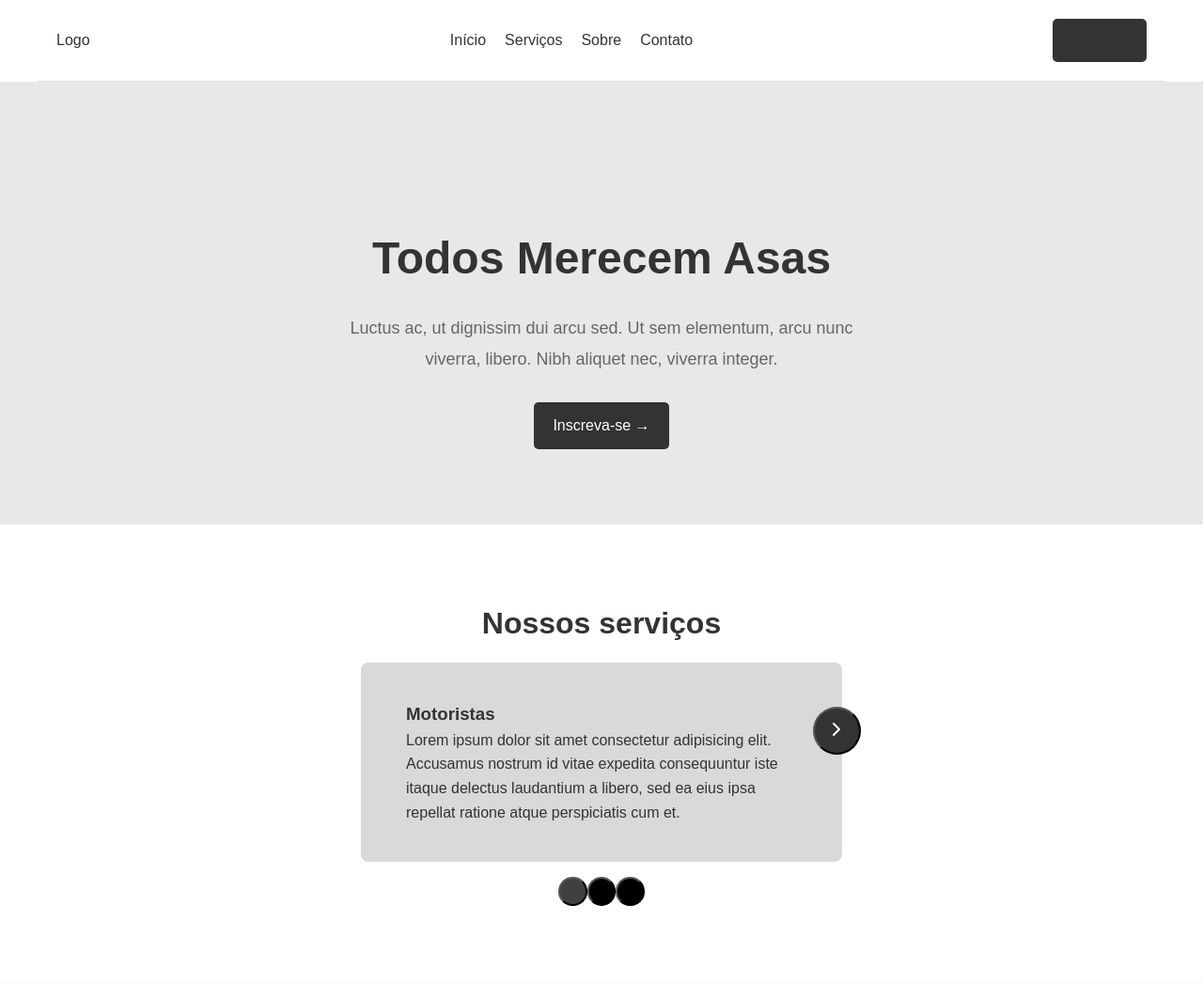
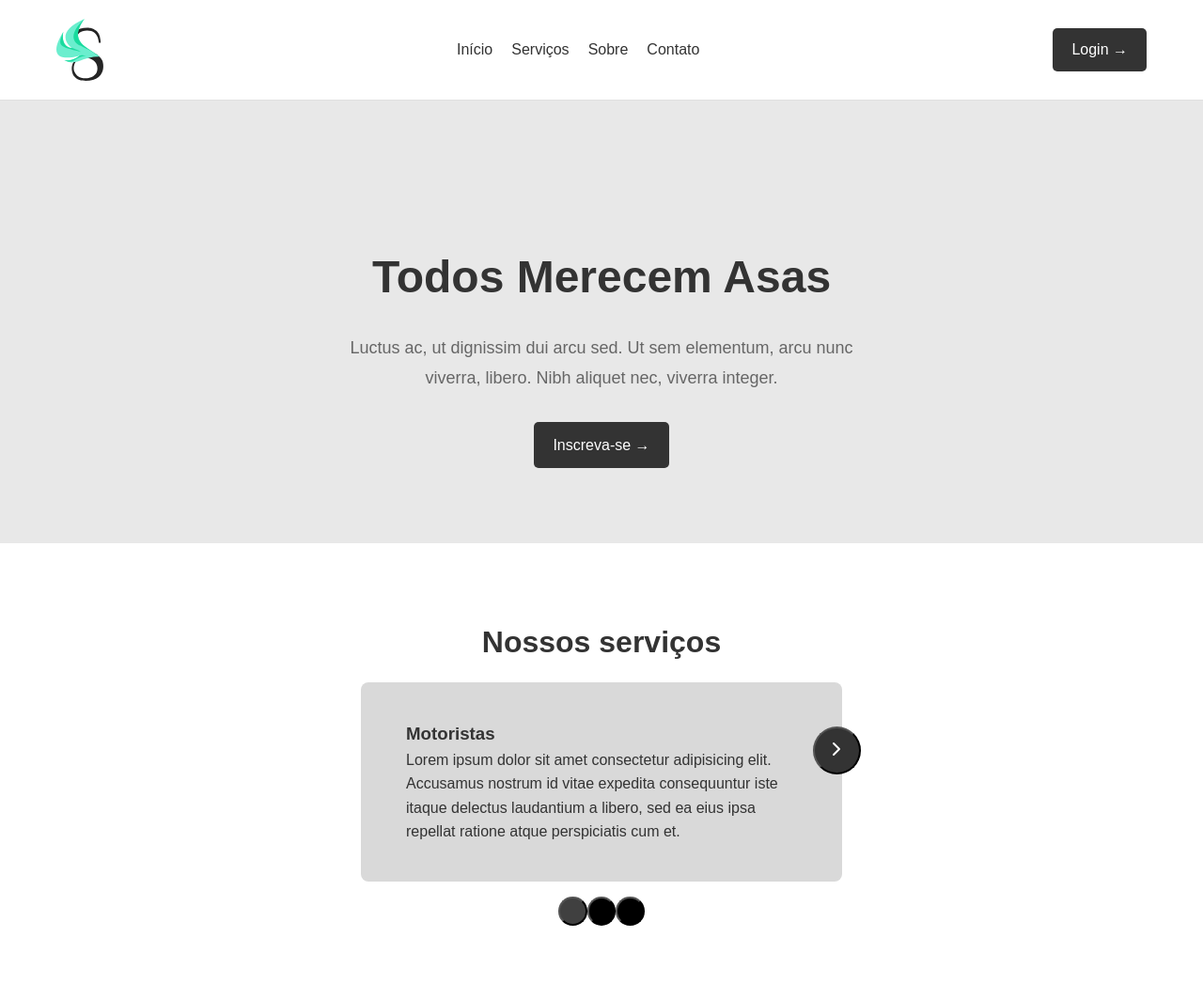
Before and after one commit to Joljolionn/sumus-frontend, a website: page Pages/landingpage.html in a window 1280 px wide. Shown: the top 1047 px of the page at 94% size. Drawn offline with Linux system fonts and the light colour scheme.

Commit message:
style: ajusta layout do header e adiciona imagens

```diff
--- a/Pages/landingpage.html
+++ b/Pages/landingpage.html
@@ -9,8 +9,9 @@
 
 <body>
 <!-- Header -->
-    <header class="container">
-        <div class="logo">Logo</div>
+    <header>
+        <div class="container">
+            <img src="../assets/img/logo-preta.svg" width="50" alt="">
             <button aria-controls="primary-navigation" aria-expanded="false" class="menu-hamburguer">
                 <div class="line"></div>
                 <div class="line"></div>
@@ -26,6 +27,7 @@
                 </ul>
                 <a href="/login" class="login-btn">Login →</a>
             </nav>
+        </div>
     </header>
 
     <!-- Hero Section -->
--- a/assets/css/home/introducao.css
+++ b/assets/css/home/introducao.css
@@ -7,11 +7,14 @@ header {
   top: 0;
   background: var(--white-color);
   z-index: 500;
+  border-bottom: 1px solid var(--light-gray-color);
+}
+
+header .container {
   padding: 20px;
   display: grid;
   align-items: center;
   grid-template-columns: auto 1fr auto;
-  border-bottom: 1px solid var(--light-gray-color);
 }
 
 .menu-hamburguer {
@@ -52,7 +55,7 @@ header {
 
 .login-btn {
   background-color: #333;
-  color: var(--white);
+  color: var(--white-color);
   border: none;
   padding: 10px 20px;
   border-radius: 5px;
```
Also changed, not shown: assets/img/logo-branca.svg (renamed from assets/img/LOGO.svg), assets/img/logo-preta.svg (added). Lines whose indentation alone changed are shown as unchanged.
